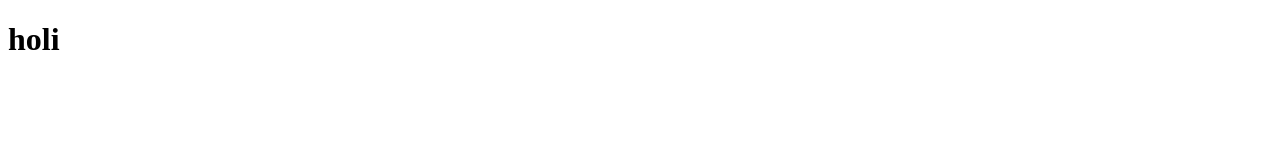
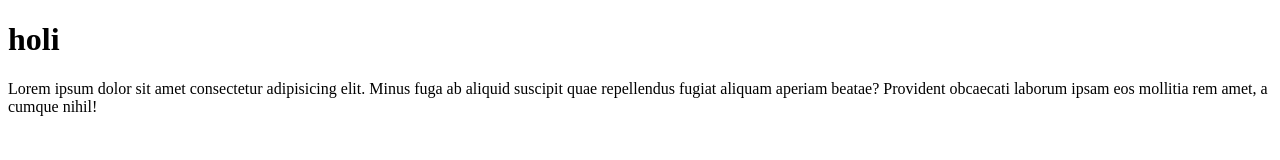
Before and after one commit to juanandreshr99-dotcom/proyecto-3223874, a plain HTML site: page index.html in a window 1280 px wide. Drawn offline with Linux system fonts and the light colour scheme.

Commit message:
feat(index):agregamos parrafo al index

```diff
--- a/index.html
+++ b/index.html
@@ -8,6 +8,6 @@
 <body>
 
     <h1>holi</h1>
-
+    <p>Lorem ipsum dolor sit amet consectetur adipisicing elit. Minus fuga ab aliquid suscipit quae repellendus fugiat aliquam aperiam beatae? Provident obcaecati laborum ipsam eos mollitia rem amet, a cumque nihil!</p>
 </body>
 </html>
```
